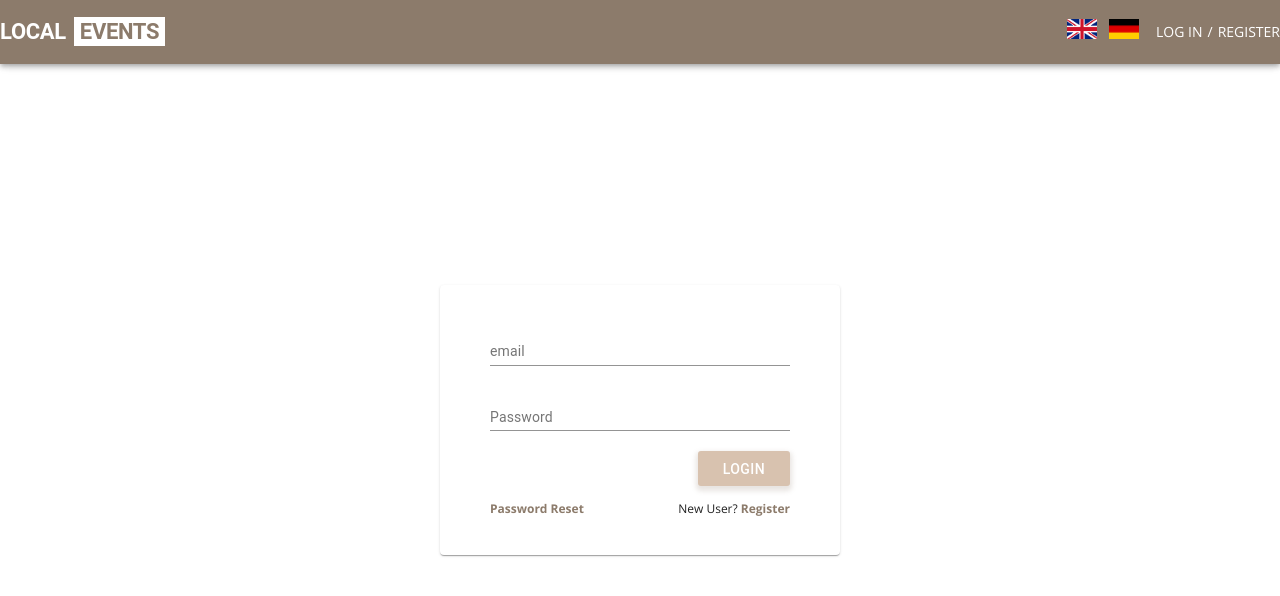
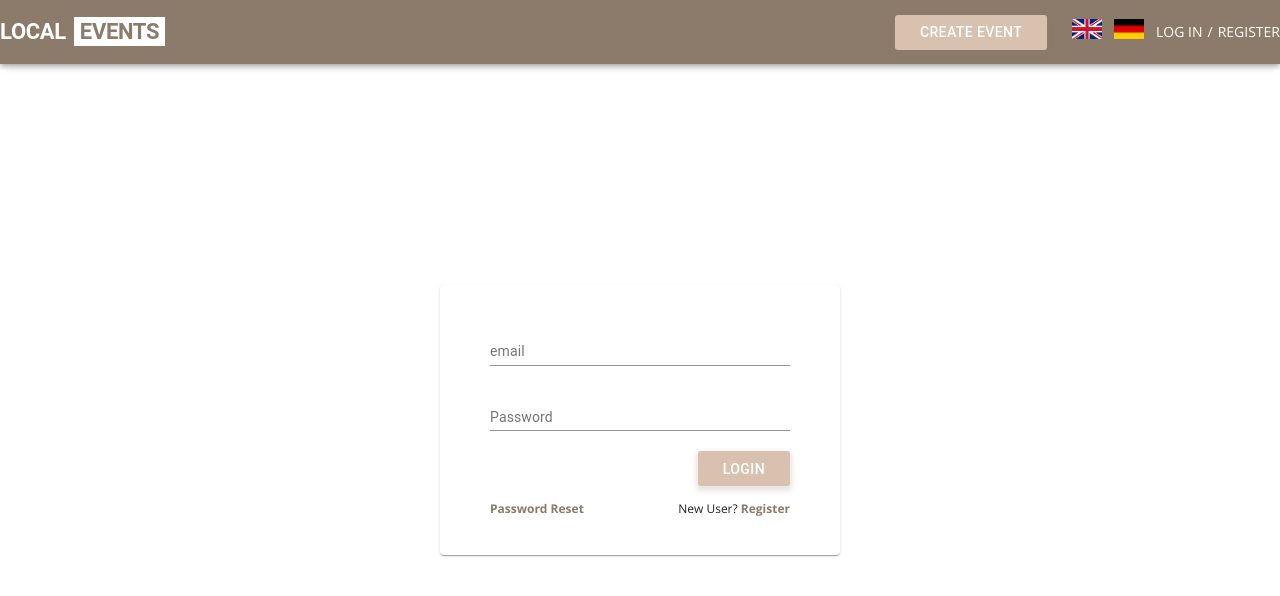
Before and after one commit to MartinMattyZahradnik/local-events, a React (Create React App) app in the folder client/: page /login in a window 1280 px wide. Shown: the top 596 px of the page. Built offline with nearby package versions, Linux system fonts and the light colour scheme; no server answers; what google-maps-react would draw is missing.

Commit message:
Add CreateButton to Header

```diff
--- a/client/src/components/common/header/Header.tsx
+++ b/client/src/components/common/header/Header.tsx
@@ -1,24 +1,26 @@
 import React from "react";
 import styled from "styled-components";
+import { useSelector } from "react-redux";
 import { Link } from "react-router-dom";
+import { useIntl } from "react-intl";
 
 // Components
 import { AppBar, Toolbar, Typography } from "@material-ui/core";
 import HeaderUser from "./HeaderUser";
+import LanguageSelector from "./LanguageSelector";
+import { Button } from "bricks";
 
 // Selectors
-import LanguageSelector from "./LanguageSelector";
+import { selectIsUserLoggedIn } from "redux/user/selectors";
+
+// Other
+import { history } from "App";
 
 const StyledAppBar = styled(AppBar)`
   position: fixed;
   top: 0;
   background-color: ${({ theme }) => theme.color.primary};
   color: ${({ theme }) => theme.color.background};
-`;
-
-const StyledLanguageSelectorWrapper = styled.div`
-  margin-left: auto;
-  margin-right: 0.5rem;
 `;
 
 const Logo = styled(Typography)`
@@ -60,7 +62,24 @@ const StyledToolBar = styled(Toolbar)`
   }
 `;
 
+const StyledCreateEventButton = styled(Button)`
+  &${Button} {
+    margin: 0 2.5rem 0 auto;
+  }
+`;
+
 const Header = () => {
+  const isUserLoggedIn = useSelector(selectIsUserLoggedIn);
+  const { formatMessage } = useIntl();
+
+  const handleCreateEventClick = () => {
+    if (isUserLoggedIn) {
+      return history.push("/create-event");
+    }
+
+    history.push("/login");
+  };
+
   return (
     <StyledAppBar>
       <StyledToolBar>
@@ -71,9 +90,15 @@ const Header = () => {
           </Logo>
         </Link>
 
-        <StyledLanguageSelectorWrapper>
-          <LanguageSelector />
-        </StyledLanguageSelectorWrapper>
+        <StyledCreateEventButton onClick={handleCreateEventClick}>
+          {formatMessage({
+            id: "Event.create",
+            defaultMessage: "Create Event"
+          })}
+        </StyledCreateEventButton>
+
+        <LanguageSelector />
+
         <HeaderUser />
       </StyledToolBar>
     </StyledAppBar>
--- a/client/src/localization/de/index.js
+++ b/client/src/localization/de/index.js
@@ -67,5 +67,9 @@ export default {
   "Form.validations.max": "Maximal 255 Zeichen sind zulässig",
   "Form.validations.min": "Es sind mindestens 5 Zeichen erforderlich",
   "Form.validations.string": "Muss ein String sein",
-  "Form.validations.passwordMatch": "Passwort muss übereinstimmen"
+  "Form.validations.passwordMatch": "Passwort muss übereinstimmen",
+
+  // Messages
+  "Messages.signUpRequired":
+    "Sie müssen angemeldet sein, bevor Sie ein Ereignis erstellen können."
 };
--- a/client/src/localization/en/index.js
+++ b/client/src/localization/en/index.js
@@ -66,5 +66,9 @@ export default {
   "Form.validations.max": "Maximum of 255 characters are allowed",
   "Form.validations.min": "Minimum of 5 characters are required",
   "Form.validations.string": "Has to be string value",
-  "Form.validations.passwordMatch": "Password must match"
+  "Form.validations.passwordMatch": "Password must match",
+
+  // Messages
+  "Messages.signUpRequired":
+    "You need to be logged in before you can create event"
 };
--- a/client/src/redux/user/selectors.ts
+++ b/client/src/redux/user/selectors.ts
@@ -41,6 +41,11 @@ export const selectUserImage = createSelector(
   }
 );
 
+export const selectIsUserLoggedIn = createSelector(
+  selectUser,
+  user => Boolean(user)
+);
+
 export const selectUserId = createSelector(
   selectUser,
   user => (user ? user._id : null)
```
